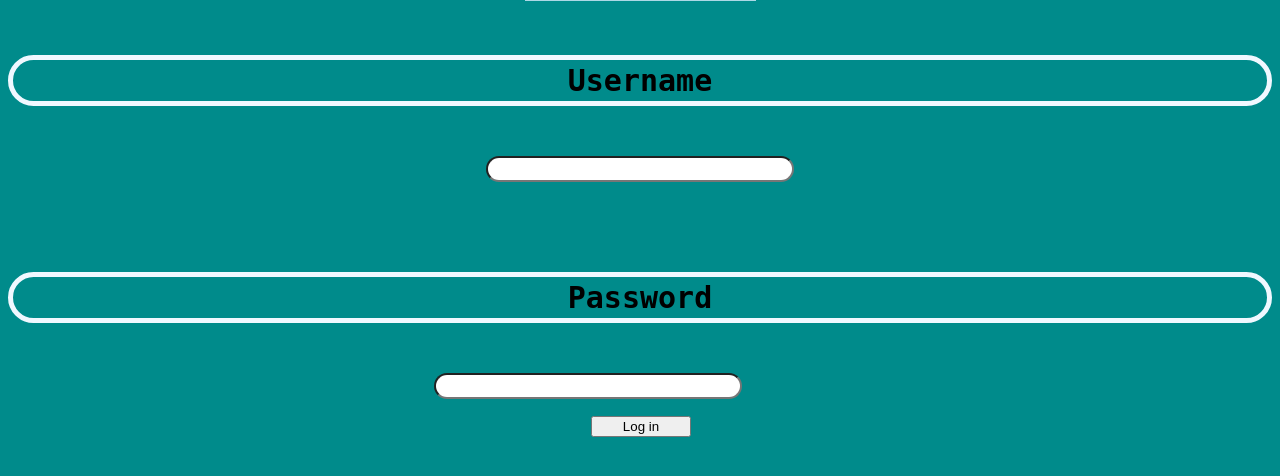
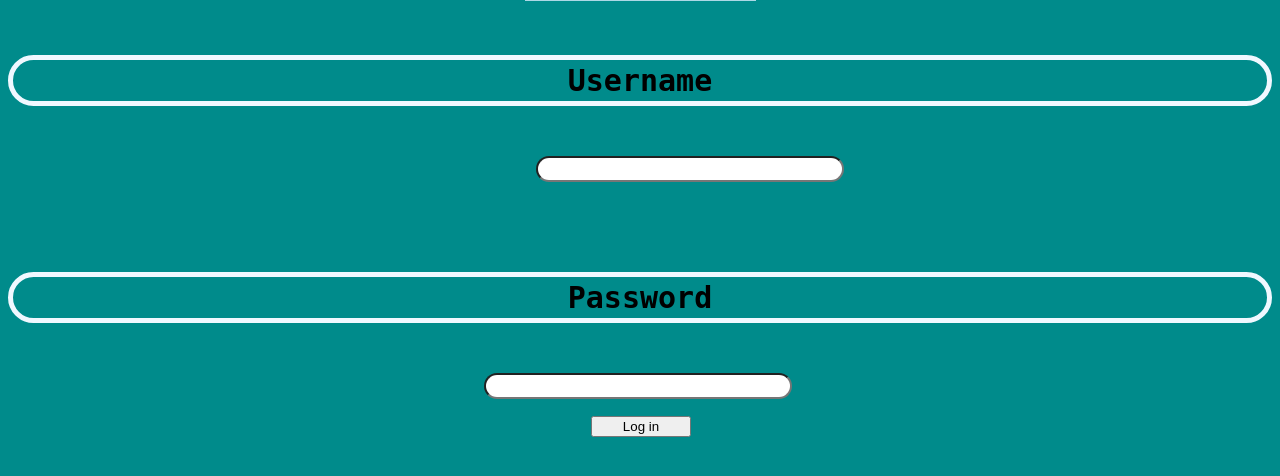
Before and after one commit to NyanC0de/NyanShorts, a PHP site: page /login/login.html in a window 1280 px wide. Shown: the part 191-667 px from the top of the page. Run offline with PHP 8.4, Linux system fonts and the light colour scheme.

Commit message:
Update login.css
fixed textbox position

```diff
--- a/login/login.css
+++ b/login/login.css
@@ -26,6 +26,7 @@ width: 100px;
   border-radius: 30px;
   position: relative;
   top: 80px;
+  left: 50px;
 }
 
 .password {
@@ -35,7 +36,7 @@ width: 100px;
   border-radius: 30px;
   position: relative;
   top: 180px;
-
+  left: 50px;
 }
 
 .nick_text {
```
